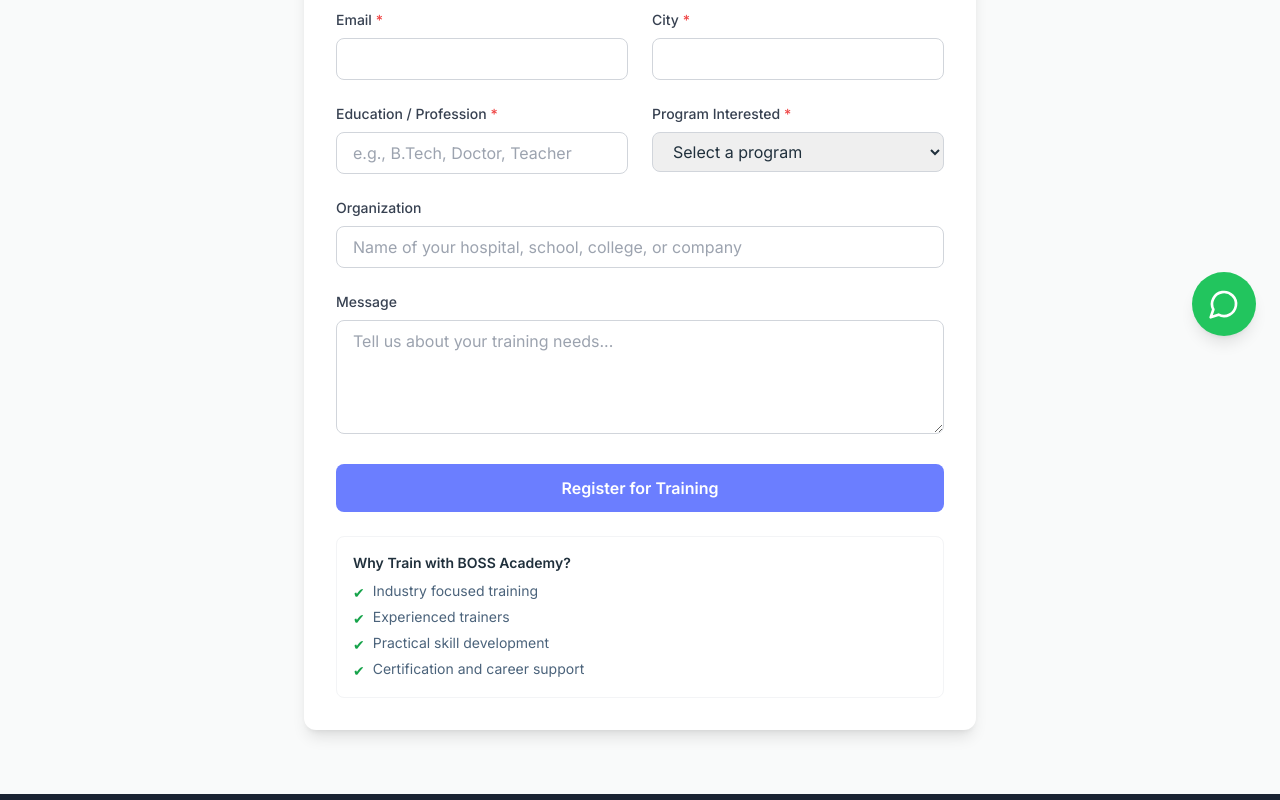
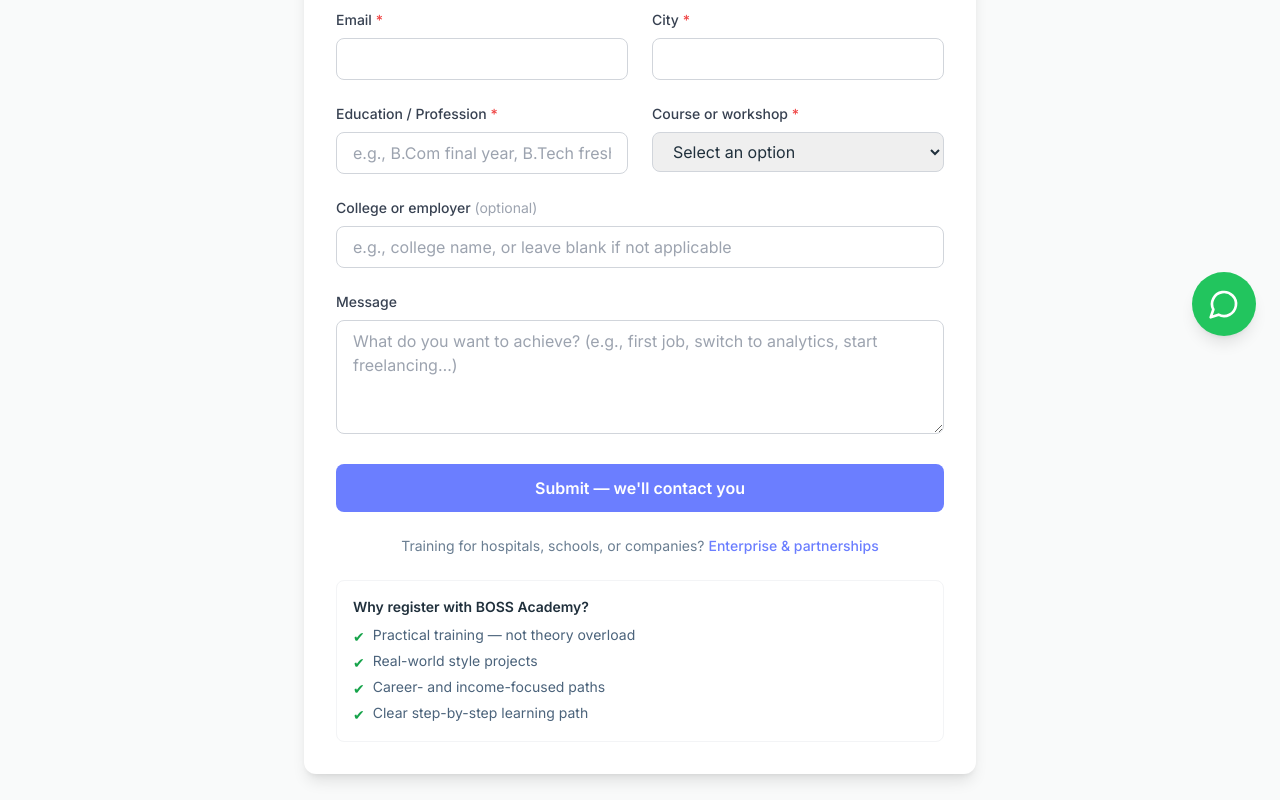
Before and after one commit to assetrazsolutions-hue/bossacademy, a Next.js app: page /register in a window 1280 px wide. Shown: the part 440-1240 px from the top of the page. Built offline with nearby package versions, Linux system fonts and the light colour scheme; no server answers.

Commit message:
Align register form with student courses and partnerships link
Made-with: Cursor

```diff
--- a/app/register/page.tsx
+++ b/app/register/page.tsx
@@ -6,11 +6,12 @@ export default function Register() {
       <div className="max-w-7xl mx-auto px-4 sm:px-6 lg:px-8">
         <div className="text-center mb-12">
           <h1 className="text-4xl md:text-5xl font-bold text-text mb-4">
-            Register for Training Programs
+            Register for a Course or Workshop
           </h1>
           <div className="w-24 h-1 bg-primary-600 mx-auto mb-6"></div>
           <p className="text-lg text-text-light max-w-2xl mx-auto">
-            Fill out the form below to register for our training programs. Our team will contact you soon to discuss your training needs.
+            Tell us what you want — job-ready skills, freelancing, or our free workshop. We&apos;ll reach out
+            with next steps.
           </p>
         </div>
         <RegistrationForm />
--- a/components/RegistrationForm.tsx
+++ b/components/RegistrationForm.tsx
@@ -153,14 +153,14 @@ export default function RegistrationForm() {
             required
             value={formData.educationProfession}
             onChange={handleChange}
-            placeholder="e.g., B.Tech, Doctor, Teacher"
+            placeholder="e.g., B.Com final year, B.Tech fresher, 12th pass, career break"
             className="w-full px-4 py-2 border border-gray-300 rounded-lg focus:ring-2 focus:ring-primary-500 focus:border-transparent"
           />
         </div>
 
         <div>
           <label htmlFor="programInterested" className="block text-sm font-medium text-gray-700 mb-2">
-            Program Interested <span className="text-red-500">*</span>
+            Course or workshop <span className="text-red-500">*</span>
           </label>
           <select
             id="programInterested"
@@ -170,18 +170,19 @@ export default function RegistrationForm() {
             onChange={handleChange}
             className="w-full px-4 py-2 border border-gray-300 rounded-lg focus:ring-2 focus:ring-primary-500 focus:border-transparent"
           >
-            <option value="">Select a program</option>
-            <option value="Hospital Staff Training">Hospital Staff Training</option>
-            <option value="College Graduate Skill Development">College Graduate Skill Development</option>
-            <option value="School Future Skills">School Future Skills</option>
-            <option value="Corporate Upskilling">Corporate Upskilling</option>
+            <option value="">Select an option</option>
+            <option value="Free Workshop">Free Workshop</option>
+            <option value="AI-Powered Office Professional">AI-Powered Office Professional</option>
+            <option value="Data Analytics & Business Intelligence">Data Analytics & Business Intelligence</option>
+            <option value="Digital Marketing & Freelancing">Digital Marketing & Freelancing</option>
+            <option value="Not sure — help me choose">Not sure — help me choose</option>
           </select>
         </div>
       </div>
 
       <div>
         <label htmlFor="organization" className="block text-sm font-medium text-gray-700 mb-2">
-          Organization
+          College or employer <span className="text-gray-400 font-normal">(optional)</span>
         </label>
         <input
           type="text"
@@ -189,7 +190,7 @@ export default function RegistrationForm() {
           name="organization"
           value={formData.organization}
           onChange={handleChange}
-          placeholder="Name of your hospital, school, college, or company"
+          placeholder="e.g., college name, or leave blank if not applicable"
           className="w-full px-4 py-2 border border-gray-300 rounded-lg focus:ring-2 focus:ring-primary-500 focus:border-transparent"
         />
       </div>
@@ -205,13 +206,13 @@ export default function RegistrationForm() {
           value={formData.message}
           onChange={handleChange}
           className="w-full px-4 py-2 border border-gray-300 rounded-lg focus:ring-2 focus:ring-primary-500 focus:border-transparent"
-          placeholder="Tell us about your training needs..."
+          placeholder="What do you want to achieve? (e.g., first job, switch to analytics, start freelancing…)"
         />
       </div>
 
       {submitStatus === 'success' && (
         <div className="bg-green-50 border border-green-200 text-green-800 px-4 py-3 rounded-lg">
-          Thank you! Your registration has been submitted successfully. We'll contact you soon.
+            Thank you! We’ve received your details and will contact you soon with next steps.
         </div>
       )}
 
@@ -226,30 +227,37 @@ export default function RegistrationForm() {
         disabled={isSubmitting}
         className="w-full bg-primary-600 text-white px-6 py-3 rounded-lg font-semibold hover:bg-primary-700 transition disabled:opacity-50 disabled:cursor-not-allowed"
       >
-        {isSubmitting ? 'Submitting...' : 'Register for Training'}
+        {isSubmitting ? 'Submitting...' : "Submit — we'll contact you"}
       </button>
+
+      <p className="text-center text-sm text-text-muted">
+        Training for hospitals, schools, or companies?{' '}
+        <a href="/partnerships" className="text-primary-600 font-medium hover:underline">
+          Enterprise &amp; partnerships
+        </a>
+      </p>
 
       {/* Trust signals */}
       <div className="mt-6 bg-background-light border border-background-dark rounded-lg px-4 py-4 text-sm text-text-light">
         <h3 className="text-text font-semibold mb-2 text-sm">
-          Why Train with BOSS Academy?
+          Why register with BOSS Academy?
         </h3>
         <ul className="space-y-1">
           <li className="flex items-start gap-2">
             <span className="text-green-600 mt-0.5">✔</span>
-            <span>Industry focused training</span>
+            <span>Practical training — not theory overload</span>
           </li>
           <li className="flex items-start gap-2">
             <span className="text-green-600 mt-0.5">✔</span>
-            <span>Experienced trainers</span>
+            <span>Real-world style projects</span>
           </li>
           <li className="flex items-start gap-2">
             <span className="text-green-600 mt-0.5">✔</span>
-            <span>Practical skill development</span>
+            <span>Career- and income-focused paths</span>
           </li>
           <li className="flex items-start gap-2">
             <span className="text-green-600 mt-0.5">✔</span>
-            <span>Certification and career support</span>
+            <span>Clear step-by-step learning path</span>
           </li>
         </ul>
       </div>
```
